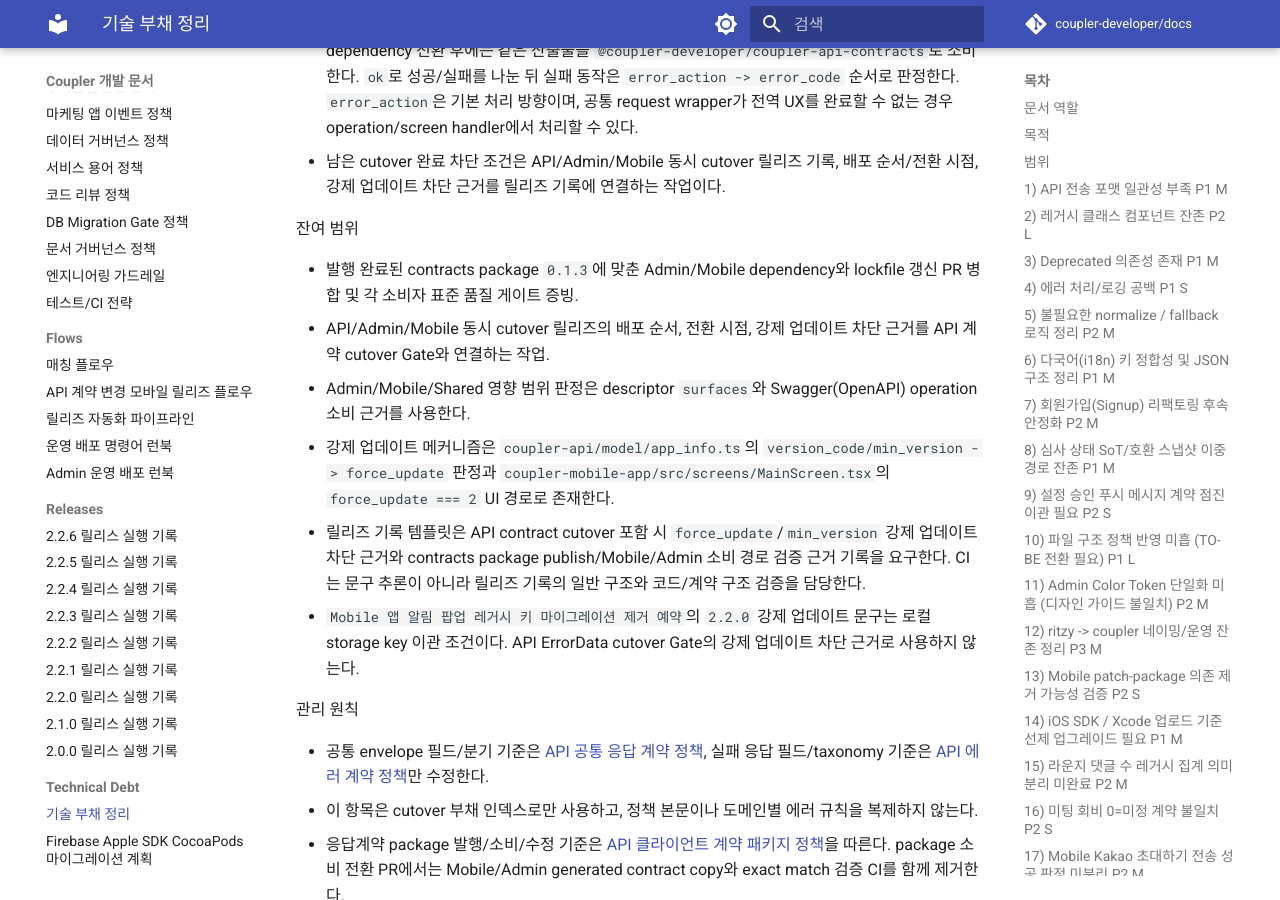
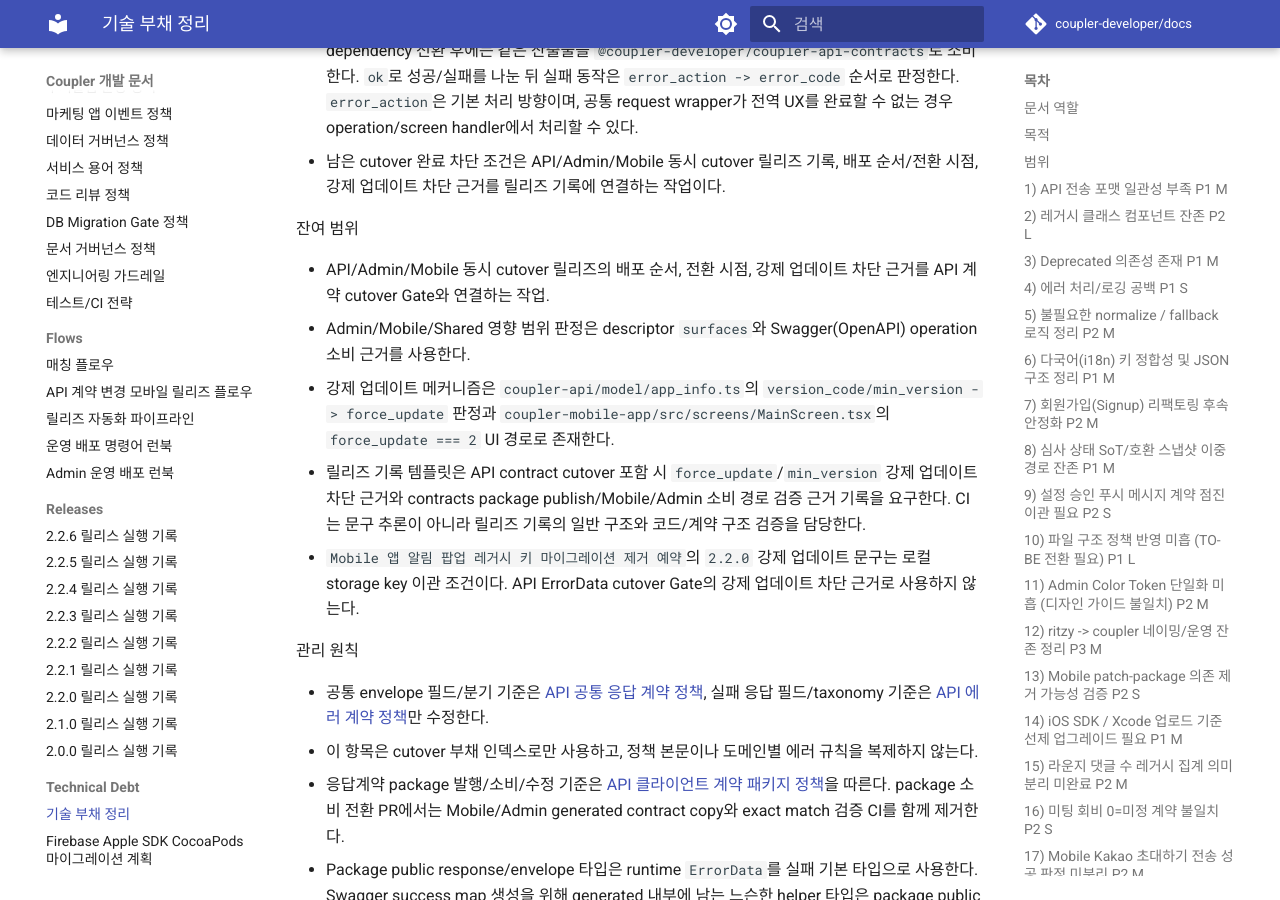
Before and after one commit to coupler-developer/docs, an MkDocs documentation site: the page built from content/technical-debt/technical-debt.md, in a window 1280 px wide and 900 px high, scrolled down 17070 px. Built offline with MkDocs 1.6.1 and Material for MkDocs 9.7.7, drawn with Linux system fonts in a browser that asks for light colours; comment, search, counter and statistics services are not loaded.

Commit message:
docs: 완료된 계약 소비자 부채 삭제
Reason:
- Admin과 Mobile의 contracts 0.1.3 소비자 PR이 모두 main에 병합되어 더 이상 미해결 부채가 아님

Changes:
- API 응답 공통 계약 cutover 인덱스에서 완료된 0.1.3 소비자 정렬 bullet 삭제

How:
- 배포 순서와 강제 업데이트 근거 등 실제 미해결 cutover 범위는 유지

Tests:
- yarn validate:docs 통과

```diff
--- a/content/technical-debt/technical-debt.md
+++ b/content/technical-debt/technical-debt.md
@@ -543,7 +543,6 @@
 
 잔여 범위
 
-- 발행 완료된 contracts package `0.1.3`에 맞춘 Admin/Mobile dependency와 lockfile 갱신 PR 병합 및 각 소비자 표준 품질 게이트 증빙.
 - API/Admin/Mobile 동시 cutover 릴리즈의 배포 순서, 전환 시점, 강제 업데이트 차단 근거를 API 계약 cutover Gate와 연결하는 작업.
 - Admin/Mobile/Shared 영향 범위 판정은 descriptor `surfaces`와 Swagger(OpenAPI) operation 소비 근거를 사용한다.
 - 강제 업데이트 메커니즘은 `coupler-api/model/app_info.ts`의 `version_code/min_version -> force_update` 판정과 `coupler-mobile-app/src/screens/MainScreen.tsx`의 `force_update === 2` UI 경로로 존재한다.
```
